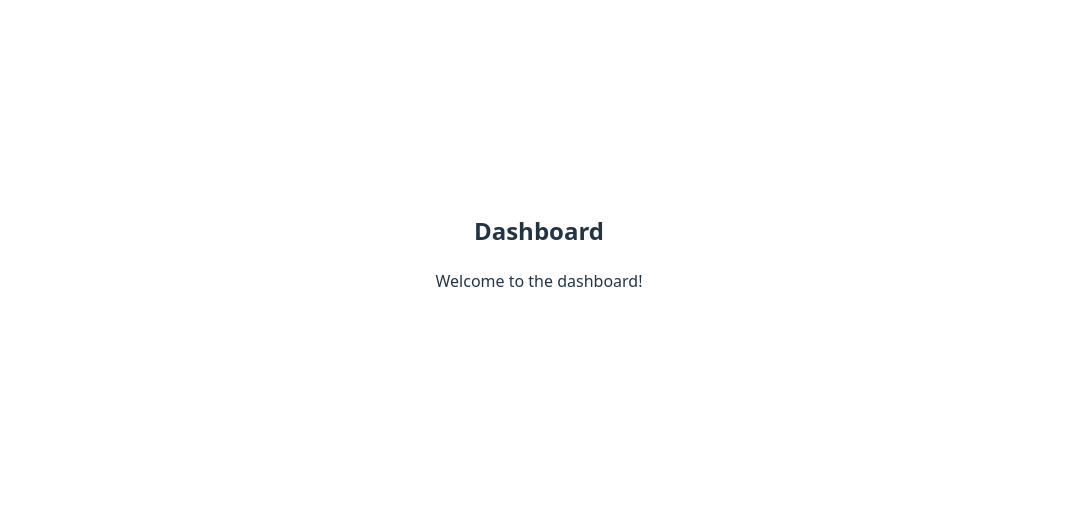
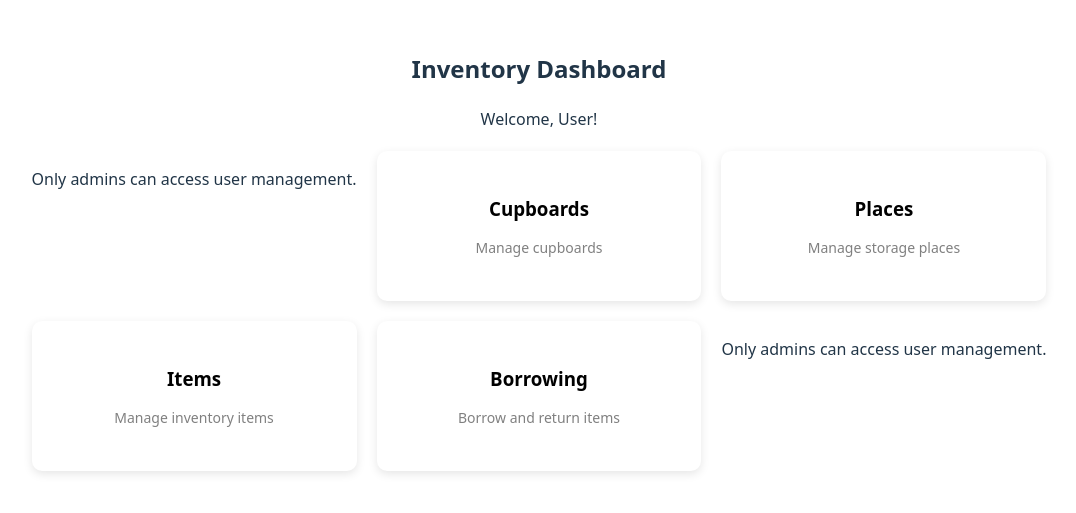
Before and after one commit to nhasanka/Inventory-Management-System, a React (Vite) app in the folder frontend_React/: page /dashboard in a window 1280 px wide. Shown: the part 149-662 px from the top of the page, without its empty margins (101-1177 px from the left). Built offline with nearby package versions, Linux system fonts and the light colour scheme.

Commit message:
Get current user data to dashboard and modify dashborad

```diff
--- /dev/null
+++ b/frontend_React/src/components/Tile/Tile.jsx
@@ -0,0 +1,12 @@
+import { Link } from "react-router-dom";
+import "./Tile.css";
+function Tile({ title, description, link }) {
+  return (
+    <Link to={link} className="tile">
+      <h3>{title}</h3>
+      <p>{description}</p>
+    </Link>
+  );
+}
+
+export default Tile;
--- /dev/null
+++ b/frontend_React/src/components/Tile/tile.css
@@ -0,0 +1,24 @@
+.tile {
+  background: white;
+  padding: 25px;
+  border-radius: 10px;
+  box-shadow: 0 3px 10px rgba(0,0,0,0.1);
+  text-decoration: none;
+  color: black;
+  transition: 0.3s;
+  display: block;
+}
+
+.tile:hover {
+  transform: translateY(-5px);
+  box-shadow: 0 8px 18px rgba(0,0,0,0.15);
+}
+
+.tile h3 {
+  margin-bottom: 10px;
+}
+
+.tile p {
+  font-size: 14px;
+  color: gray;
+}
--- a/frontend_React/src/context/AuthContext.jsx
+++ b/frontend_React/src/context/AuthContext.jsx
@@ -1,4 +1,4 @@
-import { createContext, useState } from "react";
+import { createContext, useState, useEffect } from "react";
 import API from "../api/api";
 
 export const AuthContext = createContext();
@@ -10,12 +10,31 @@ export const AuthProvider = ({ children }) => {
     const res = await API.post("/login", { email, password });
 
     localStorage.setItem("token", res.data.token);
+    setUser(res.data.user);
 
-    setUser(res.data.user);
+    return res.data.user;
   };
 
+  const fetchCurrentUser = async () => {
+    try {
+      const res = await API.get("/me");
+      setUser(res.data);
+      return res.data;
+    } catch (error) {
+      setUser(null);
+      localStorage.removeItem("token");
+      return null;
+    }
+  };
+
+  useEffect(() => {
+    if (localStorage.getItem("token")) {
+      fetchCurrentUser();
+    }
+  }, []);
+
   return (
-    <AuthContext.Provider value={{ user, login }}>
+    <AuthContext.Provider value={{ user, login, fetchCurrentUser }}>
       {children}
     </AuthContext.Provider>
   );
--- a/frontend_React/src/pages/Dashboard.jsx
+++ b/frontend_React/src/pages/Dashboard.jsx
@@ -1,8 +1,61 @@
+import { useContext } from "react";
+import { AuthContext } from "../context/AuthContext";
+import Tile from "../components/Tile/Tile";
+import "./style.css";
+
 function Dashboard() {
+  const { user } = useContext(AuthContext);
+  const isAdmin = user?.role === "admin";
+  const userName = user?.name || "User";
+
   return (
-    <div>
-      <h2>Dashboard</h2>
-      <p>Welcome to the dashboard!</p>
+    <div className="dashboard">
+      <h2>Inventory Dashboard</h2>
+      {userName && <p>Welcome, {userName}!</p>}
+
+      <div className="grid">
+        {isAdmin ? (
+          <Tile
+            title="User Management"
+            description="Manage system users"
+            link="/users"
+          />
+        ) : (
+          <p className="error">Only admins can access user management.</p>
+        )}
+        <Tile
+          title="Cupboards"
+          description="Manage cupboards"
+          link="/cupboards"
+        />
+
+        <Tile
+          title="Places"
+          description="Manage storage places"
+          link="/places"
+        />
+
+        <Tile
+          title="Items"
+          description="Manage inventory items"
+          link="/items"
+        />
+
+        <Tile
+          title="Borrowing"
+          description="Borrow and return items"
+          link="/borrowings"
+        />
+        {isAdmin ? (
+          <Tile
+            title="Activity Logs"
+            description="View system activity"
+            link="/logs"
+          />
+        ) : (
+          <p className="error">Only admins can access user management.</p>
+        )}
+      </div>
     </div>
   );
 }
--- /dev/null
+++ b/frontend_React/src/pages/style.css
@@ -0,0 +1,8 @@
+/* Dashboard Styles */
+.grid {
+  display: grid;
+  grid-template-columns: repeat(3, 1fr);
+  grid-template-rows: repeat(2, 150px);
+  gap: 20px;
+  margin-top: 20px;
+}
```
Also changed, not shown: 1 other file (tests, documents, lock files or other folders).
